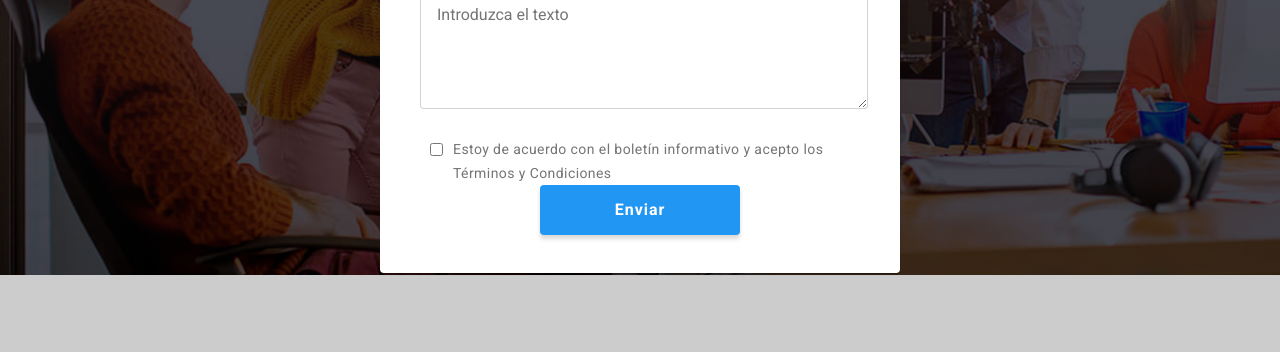
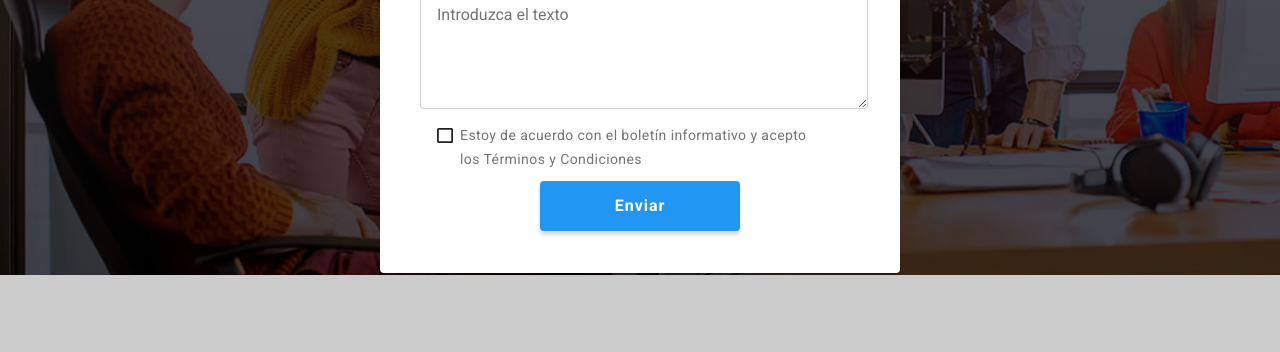
Before and after one commit to Merymoon1325/goit-markup-hw-06., a plain HTML site: page index.html in a window 1280 px wide. Both pictures are taken after a click on the button "Solicite nuestro servicio". Shown: the part 417-769 px from the top of the page. Drawn offline with nearby package versions, Linux system fonts and the light colour scheme.

Commit message:
correccion definitiva

```diff
--- a/css/styles.css
+++ b/css/styles.css
@@ -902,21 +902,21 @@ height: 120px;
 border-radius: 4px;
 border: 1px solid rgba(33, 33, 33, 0.20);
 }
-.checkbox{
+/* .checkbox{
 width: 16px;
 height: 15px;
 border-color: #212121;
-}
-.parrafo-checkbox {
+} */
+/* .parrafo-checkbox {
   color: #757575;
 font-family: Roboto;
 font-size: 14px;
 font-style: normal;
 font-weight: 400;
-line-height: 24px; /* 171.429% */
+line-height: 24px; 171.429%
 letter-spacing: 0.42px;
 margin-top: 24px;
-}
+} */
 .label-modal {
   color: #757575;
 font-family: Roboto;
@@ -956,3 +956,51 @@ cursor: pointer;
  border: 1px solid rgb(33, 150, 243);
  transition: 0.3s;
 }
+.terms {
+  position: relative;
+  cursor: pointer;
+}
+.terms:hover .checkbox-unchecked {
+  fill: rgb(33, 150, 243);
+}
+.checkbox-checked {
+  width: 16px;
+  height: 15px;
+  position: absolute;
+  background-color: #2196F3;
+  fill: white;
+  opacity: 0;
+  visibility: hidden;
+  margin-top: 15px;
+  margin-left: 17px;
+}
+.checkbox-unchecked {
+  width: 16px;
+  height: 15px;
+  position: absolute;
+  opacity: 1;
+  visibility: visible;
+  margin-top: 15px;
+  margin-left: 17px;
+}
+.checkbox:checked~.checkbox-unchecked {
+  opacity: 0;
+  visibility: hidden;
+}
+.checkbox:checked~.checkbox-checked {
+  opacity: 1;
+  visibility: visible;
+}
+.checktext {
+  color: #757575;
+  font-family: Roboto;
+  font-size: 14px;
+  font-style: normal;
+  font-weight: 400;
+  line-height: 24px; /* 171.429% */
+  letter-spacing: 0.42px;
+  padding-left: 40px;
+  padding-right: 30px;
+  padding-top: 10px;
+  padding-bottom: 10px;
+}
--- a/index.html
+++ b/index.html
@@ -112,11 +112,22 @@
           rows="10"
           placeholder="Introduzca el texto"></textarea>
         </div>
-        <div class="checkbox-modal">
+        <label class="terms">
+          <input hidden class="checkbox" type="checkbox">
+          <svg class="checkbox-unchecked">
+            <use href="./img/icons/checkicons.svg#iconboletinVector"></use>
+          </svg>
+          <svg class="checkbox-checked">
+            <use href="./img/icons/checkicons.svg#iconboletincono-revisado"></use>
+          </svg>
+          <p class="checktext">
+          Estoy de acuerdo con el boletín informativo y acepto los Términos y Condiciones</p>
+        </label>
+        <!-- <div class="checkbox-modal">
           <label for="input4"></label>
           <input type="checkbox" id="input4" class="form-input" required>
           <p class="parrafo-checkbox">Estoy de acuerdo con el boletín informativo y acepto los Términos y Condiciones</p>
-        </div>
+        </div> -->
         <div class="div-formulario-modalbutton">
         <button type="submit" class="button-formulario-modal">Enviar</button>
       </div>
```
Also changed, not shown: img/icons/checkicons.svg (added).
